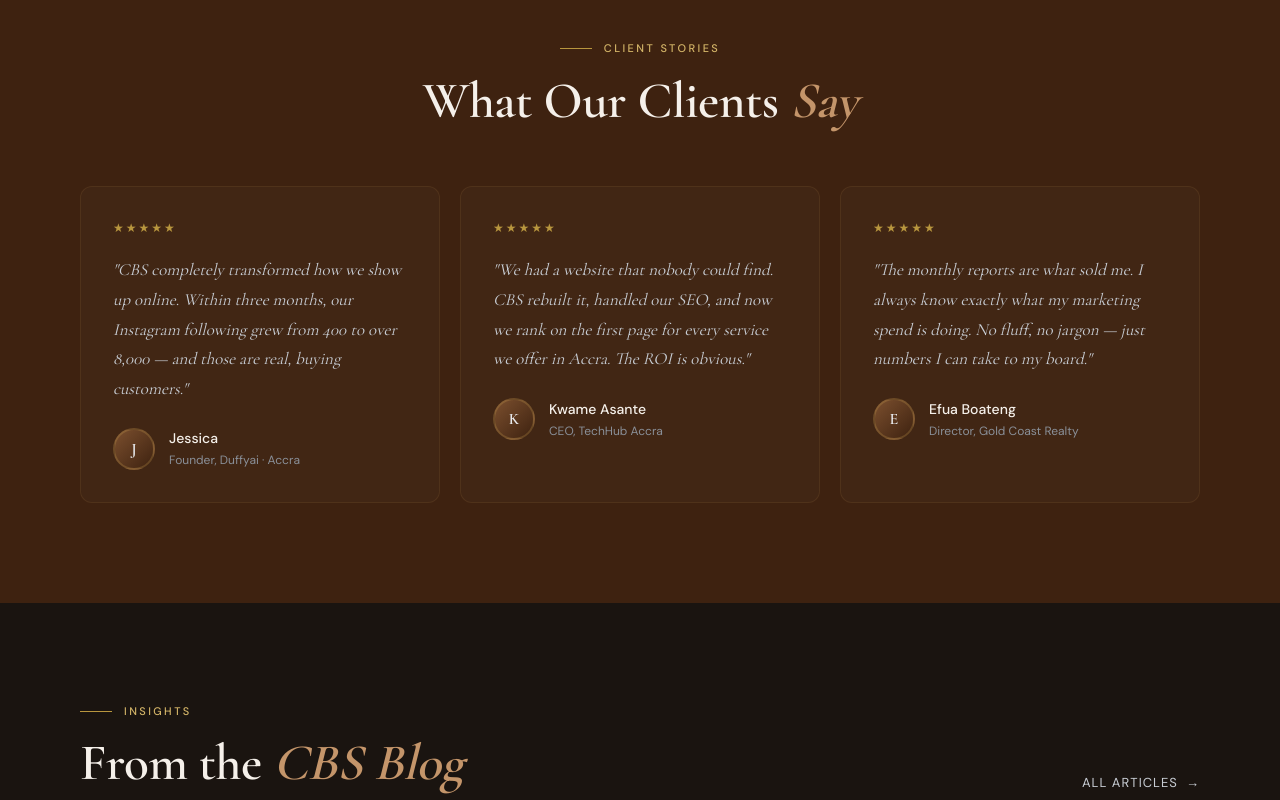
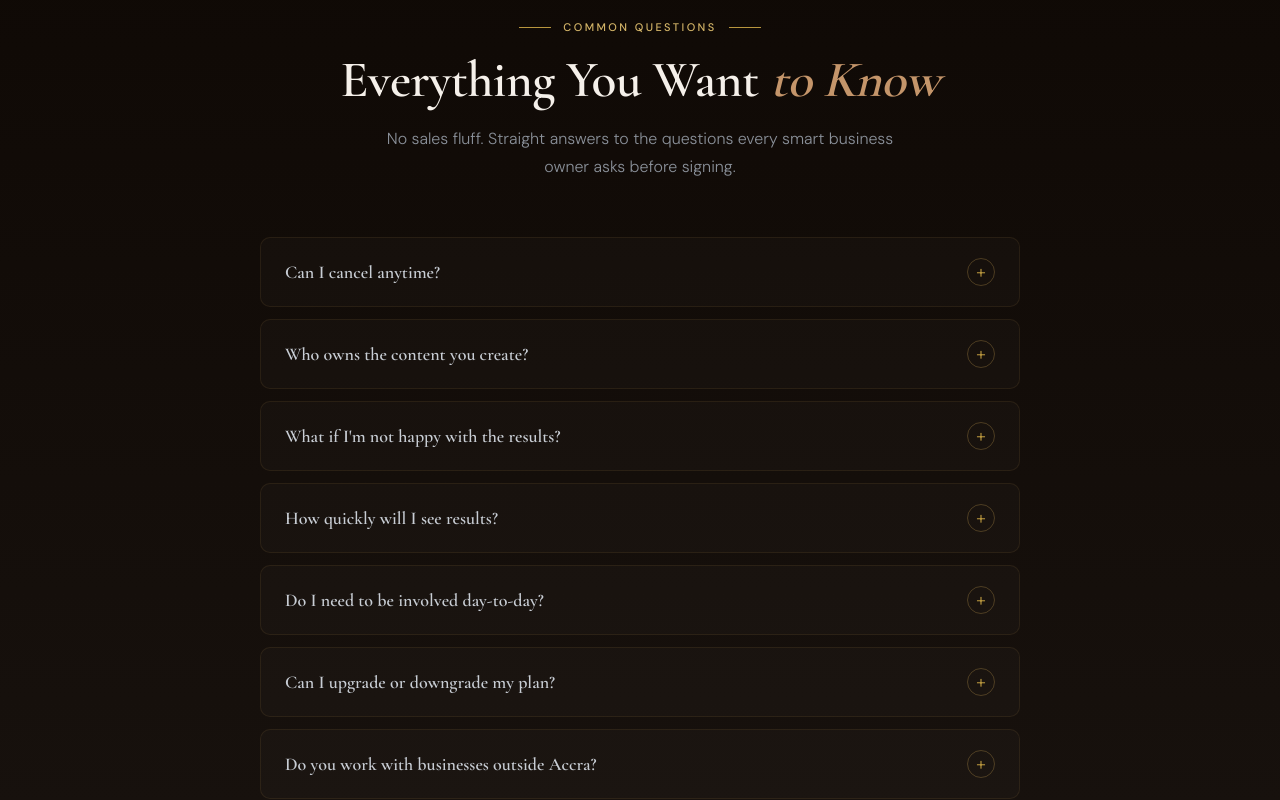
Before and after one commit to Kelly-ux/Callus-Brand-Solutions, a Next.js app: page / in a window 1280 px wide. Shown: the part 5980-6780 px from the top of the page. Built offline with nearby package versions, Linux system fonts and the light colour scheme; no server answers.

Commit message:
feat: Pricing FAQ session

```diff
--- a/app/page.tsx
+++ b/app/page.tsx
@@ -9,6 +9,7 @@ import Testimonials from "@/components/sections/Testimonials";
 import BlogPreview from "@/components/sections/BlogPreview";
 import CtaBand from "@/components/sections/CtaBand";
 import Contact from "@/components/sections/Contact";
+import PricingFAQ from "@/components/sections/PricingFAQ";
 
 export default function Home() {
   return (
@@ -20,6 +21,7 @@ export default function Home() {
       <Process />
       <Portfolio />
       <Pricing />
+      <PricingFAQ />
       <Testimonials />
       <BlogPreview />
       <CtaBand />
--- /dev/null
+++ b/components/sections/PricingFAQ.tsx
@@ -0,0 +1,162 @@
+"use client";
+import { useEffect, useRef, useState } from "react";
+
+const faqs = [
+  {
+    q: "Can I cancel anytime?",
+    a: "Yes. Our retainers are month-to-month with no lock-in contracts. We ask for 30 days notice before cancellation so we can wrap up any ongoing work cleanly. We're confident enough in our results that we don't need to trap clients.",
+  },
+  {
+    q: "Who owns the content you create?",
+    a: "You do. All content, designs, copy, and assets we produce for your brand belong to you from the moment they're delivered. If you ever leave, you take everything with you.",
+  },
+  {
+    q: "What if I'm not happy with the results?",
+    a: "We define KPIs together at the start of every engagement. If we're not hitting them, we have an honest conversation about why and what to change — before you consider cancelling. In our experience, 90% of underperformance is a strategy issue we can fix, not a reason to stop.",
+  },
+  {
+    q: "How quickly will I see results?",
+    a: "Social media and paid ads typically show measurable results within 30–60 days. SEO takes 3–6 months to build meaningful organic traffic. We set realistic timelines upfront so you always know what to expect and when.",
+  },
+  {
+    q: "Do I need to be involved day-to-day?",
+    a: "No — that's exactly the point. We handle everything and send you a monthly report. We'll need your input for approvals and brand direction at the start, but once we know your voice, most clients spend less than 2 hours a month on marketing.",
+  },
+  {
+    q: "Can I upgrade or downgrade my plan?",
+    a: "Yes, anytime. Most clients start on Starter or Growth and upgrade as they see results. We'll proactively recommend an upgrade when we see you're leaving growth on the table.",
+  },
+  {
+    q: "Do you work with businesses outside Accra?",
+    a: "Yes. We work with businesses across Ghana — Kumasi, Takoradi, Tema, and beyond. All collaboration happens remotely via WhatsApp, email, and monthly video calls. Location has never been an obstacle.",
+  },
+  {
+    q: "What's included in the free brand audit?",
+    a: "We review your current website, social media presence, competitor positioning, and search visibility. You get a written summary of what's working, what isn't, and what we'd prioritise first. It takes us about 2 hours and costs you nothing.",
+  },
+];
+
+export default function PricingFAQ() {
+  const ref = useRef<HTMLElement>(null);
+  const [openIndex, setOpenIndex] = useState<number | null>(null);
+
+  useEffect(() => {
+    const obs = new IntersectionObserver(
+      entries => entries.forEach(e => {
+        if (e.isIntersecting) e.target.classList.add("visible");
+      }),
+      { threshold: 0.08, rootMargin: "0px 0px -40px 0px" }
+    );
+    ref.current?.querySelectorAll(".fade-up").forEach(el => obs.observe(el));
+    return () => obs.disconnect();
+  }, []);
+
+  return (
+    <section ref={ref} style={{ background: "linear-gradient(180deg, #0f0905 0%, var(--ink) 100%)", padding: "80px 0 100px" }}>
+      <div className="cbs-container">
+
+        {/* Header */}
+        <div className="fade-up" style={{ textAlign: "center", marginBottom: "56px" }}>
+          <div className="eyebrow" style={{ justifyContent: "center" }}>
+            <div className="eyebrow-line" />
+            <span>Common Questions</span>
+            <div className="eyebrow-line" />
+          </div>
+          <h2>Everything You Want <em>to Know</em></h2>
+          <p style={{ fontSize: "16px", color: "var(--silver-dk)", fontWeight: 300, maxWidth: "520px", margin: "16px auto 0", lineHeight: 1.75 }}>
+            No sales fluff. Straight answers to the questions every smart business owner asks before signing.
+          </p>
+        </div>
+
+        {/* FAQ items */}
+        <div className="fade-up" style={{ maxWidth: "760px", margin: "0 auto", display: "flex", flexDirection: "column", gap: "12px" }}>
+          {faqs.map((faq, i) => (
+            <div
+              key={i}
+              style={{
+                border: `1px solid ${openIndex === i ? "rgba(200,160,80,0.35)" : "rgba(200,160,80,0.1)"}`,
+                borderRadius: "10px",
+                background: openIndex === i ? "rgba(123,79,46,0.08)" : "rgba(255,255,255,0.02)",
+                overflow: "hidden",
+                transition: "border-color .25s, background .25s",
+              }}
+            >
+              {/* Question */}
+              <button
+                onClick={() => setOpenIndex(openIndex === i ? null : i)}
+                style={{
+                  width: "100%",
+                  display: "flex",
+                  alignItems: "center",
+                  justifyContent: "space-between",
+                  padding: "20px 24px",
+                  background: "none",
+                  border: "none",
+                  cursor: "pointer",
+                  textAlign: "left",
+                  gap: "16px",
+                }}
+              >
+                <span style={{
+                  fontFamily: "var(--ff-display)",
+                  fontSize: "18px",
+                  fontWeight: 600,
+                  color: openIndex === i ? "var(--cream)" : "var(--silver)",
+                  lineHeight: 1.3,
+                  transition: "color .2s",
+                }}>
+                  {faq.q}
+                </span>
+                <span style={{
+                  flexShrink: 0,
+                  width: "28px",
+                  height: "28px",
+                  borderRadius: "50%",
+                  border: "1px solid rgba(200,160,80,0.3)",
+                  display: "flex",
+                  alignItems: "center",
+                  justifyContent: "center",
+                  color: "var(--gold)",
+                  fontSize: "18px",
+                  fontWeight: 300,
+                  transition: "transform .25s, background .2s",
+                  transform: openIndex === i ? "rotate(45deg)" : "rotate(0deg)",
+                  background: openIndex === i ? "rgba(200,160,80,0.1)" : "transparent",
+                }}>
+                  +
+                </span>
+              </button>
+
+              {/* Answer */}
+              <div style={{
+                maxHeight: openIndex === i ? "300px" : "0",
+                overflow: "hidden",
+                transition: "max-height .35s cubic-bezier(0.25, 0.46, 0.45, 0.94)",
+              }}>
+                <p style={{
+                  padding: "0 24px 20px",
+                  fontSize: "15px",
+                  color: "var(--silver-dk)",
+                  fontWeight: 300,
+                  lineHeight: 1.8,
+                  margin: 0,
+                }}>
+                  {faq.a}
+                </p>
+              </div>
+            </div>
+          ))}
+        </div>
+
+        {/* Bottom CTA */}
+        <div className="fade-up" style={{ textAlign: "center", marginTop: "56px" }}>
+          <p style={{ fontSize: "15px", color: "var(--silver-dk)", marginBottom: "20px" }}>
+            Still have questions? We respond within 4 business hours.
+          </p>
+          <a href="#contact" className="btn-primary">Ask us anything →</a>
+        </div>
+
+      </div>
+    </section>
+  );
+}
```
Also changed, not shown: components/WhatsAppButton.tsx (line endings or trailing spaces).
